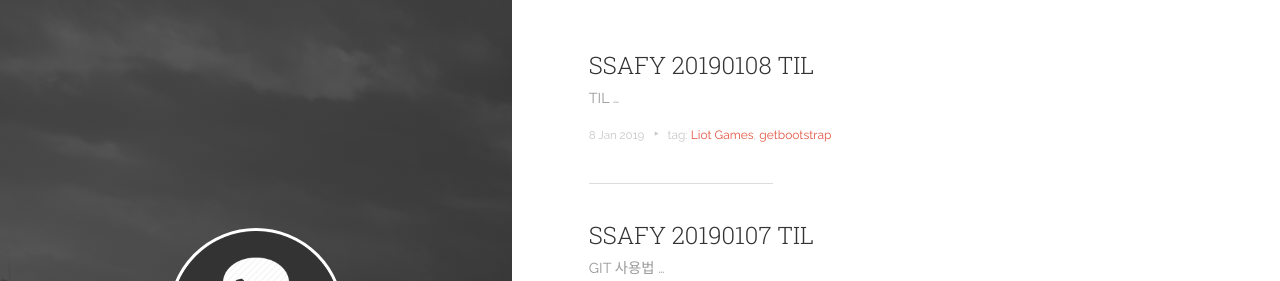
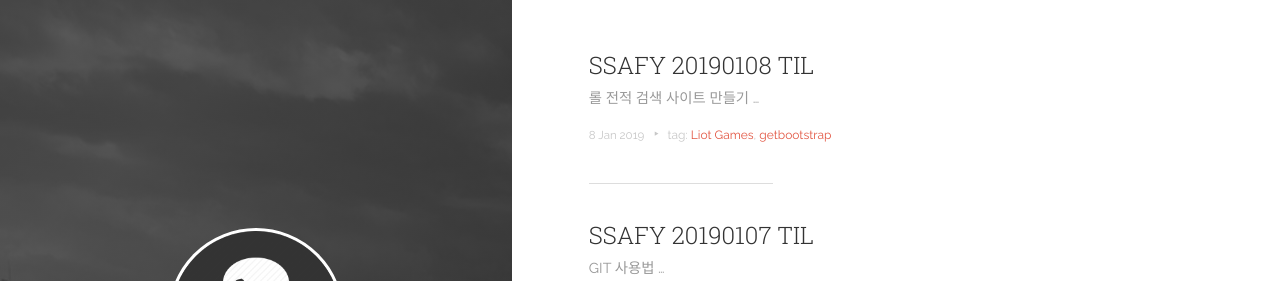
Before and after one commit to DongChanS/DongChanS.github.io, a Jekyll site: the page built from index.html, in a window 1280 px wide and 900 px high. Shown: the top 281 px of the window. Built offline with Jekyll 4.4.1, drawn with Linux system fonts in a browser that asks for light colours; the list of posts is cut into pages by our own code; some of the changed lines change nothing that is shown.

Commit message:
Update 2019-01-08-14.md

```diff
--- a/_posts/2019-01-08-14.md
+++ b/_posts/2019-01-08-14.md
@@ -4,25 +4,8 @@
 author : Shin Dong Chan
 tags: ['Liot Games','getbootstrap']
 ---
-# TIL
 
-선생님이 주신 꿀팁]
-
-1. 코딩계 괴수들, 형님들의 예시를 참고하라!
-   https://www.youtube.com/watch?v=5cslNPJJTJ4&index=2&list=PLPcncwcN2UkazPbL42D-RiJL7Q_Kc9zWx # 자바좋은강의(61b)
-   https://www.youtube.com/user/papajohnno/videos # 61a
-
-   보통 교수님들은 코딩을 못하는 경우가 많은데, 외국에서는 교수님이 코딩을 굉장히 잘함.
-
-2. 한국 개발자의 예시
-
-   https://www.youtube.com/user/ipknhama # 하재승 개발자님 라이브코딩
-
-   이 개발자는 테스트를 매우 빡세게 시행한다고함
-
-
-
-## [과제] OP.GG 만들기(롤 전적 검색기)
+# 롤 전적 검색 사이트 만들기
 
 - 라이엇게임즈 API 참고
 
@@ -222,3 +205,18 @@
 그러면 다른사람이 요청하는 것 처럼 만들 수 있음.
 
 일반적인 브라우저로 작업한다면 정보를 매우 많이 주기 때문에 프록시를 사용해야한다.
+
+
+선생님이 주신 꿀팁]
+
+1. 코딩계 괴수들, 형님들의 예시를 참고하라!
+   https://www.youtube.com/watch?v=5cslNPJJTJ4&index=2&list=PLPcncwcN2UkazPbL42D-RiJL7Q_Kc9zWx # 자바좋은강의(61b)
+   https://www.youtube.com/user/papajohnno/videos # 61a
+
+   보통 교수님들은 코딩을 못하는 경우가 많은데, 외국에서는 교수님이 코딩을 굉장히 잘함.
+
+2. 한국 개발자의 예시
+
+   https://www.youtube.com/user/ipknhama # 하재승 개발자님 라이브코딩
+
+   이 개발자는 테스트를 매우 빡세게 시행한다고함
```
